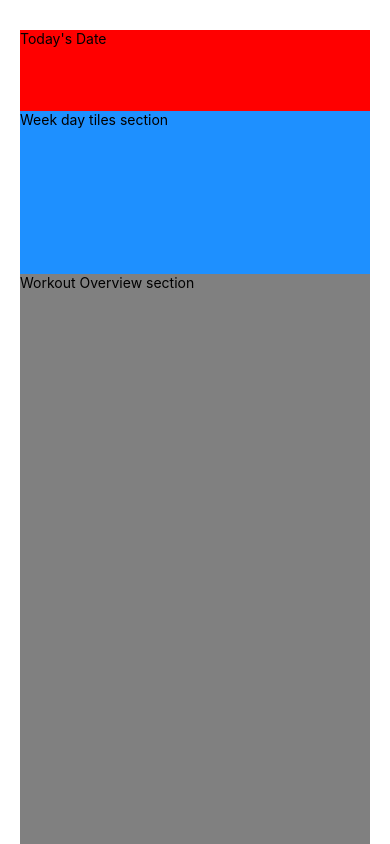
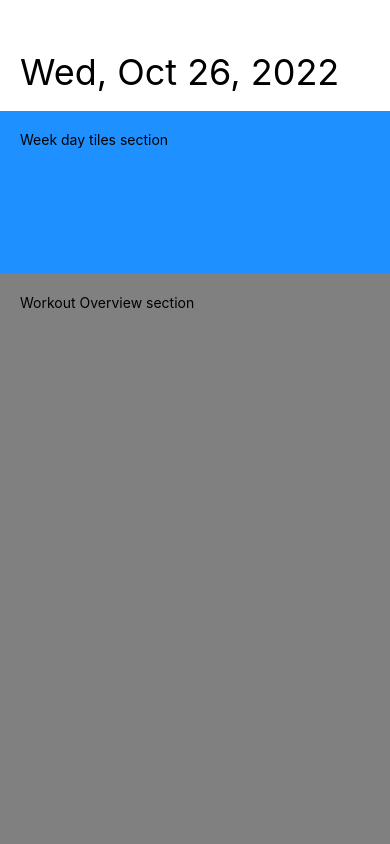
Before and after one commit to IzuEneh/FitnessTracker, a React Native app: screen / in a window 390 px wide. Built offline with nearby package versions, Linux system fonts and the light colour scheme.

Commit message:
added date

```diff
--- a/app/screens/DashboardScreen.tsx
+++ b/app/screens/DashboardScreen.tsx
@@ -1,14 +1,18 @@
 import React from "react";
 import { View, StyleSheet, Text, Platform } from "react-native";
+import { DateTime } from "luxon";
 
 function DashboardScreen(props: any) {
+	const now = DateTime.now();
 	return (
 		<View style={styles.container}>
-			<Text style={styles.dateSection}>Today's Date</Text>
-			<View style={styles.weekSection}>
+			<Text style={[styles.dateSection, styles.defaultSectionVals]}>
+				{now.toLocaleString(DateTime.DATE_MED_WITH_WEEKDAY)}
+			</Text>
+			<View style={[styles.weekSection, styles.defaultSectionVals]}>
 				<Text>Week day tiles section</Text>
 			</View>
-			<View style={styles.overViewSection}>
+			<View style={[styles.overViewSection, styles.defaultSectionVals]}>
 				<Text>Workout Overview section</Text>
 			</View>
 		</View>
@@ -18,13 +22,14 @@ function DashboardScreen(props: any) {
 const styles = StyleSheet.create({
 	container: {
 		flex: 1,
+		paddingTop: Platform.OS == "ios" ? 50 : 30,
+	},
+	defaultSectionVals: {
 		padding: 20,
-		paddingTop: Platform.OS == "ios" ? 50 : 30,
-		paddingBottom: 0,
 	},
 	dateSection: {
 		height: "10%",
-		backgroundColor: "red",
+		fontSize: 36,
 	},
 	weekSection: {
 		height: "20%",
--- a/package.json
+++ b/package.json
@@ -11,6 +11,7 @@
   "dependencies": {
     "expo": "~46.0.16",
     "expo-status-bar": "~1.4.0",
+    "luxon": "^3.0.4",
     "react": "18.0.0",
     "react-dom": "18.0.0",
     "react-native": "0.69.6",
@@ -18,6 +19,7 @@
   },
   "devDependencies": {
     "@babel/core": "^7.12.9",
+    "@types/luxon": "^3.0.2",
     "@types/react": "~18.0.14",
     "@types/react-native": "~0.69.1",
     "typescript": "~4.3.5"
```
Also changed, not shown: 1 other file (tests, documents, lock files or other folders).
